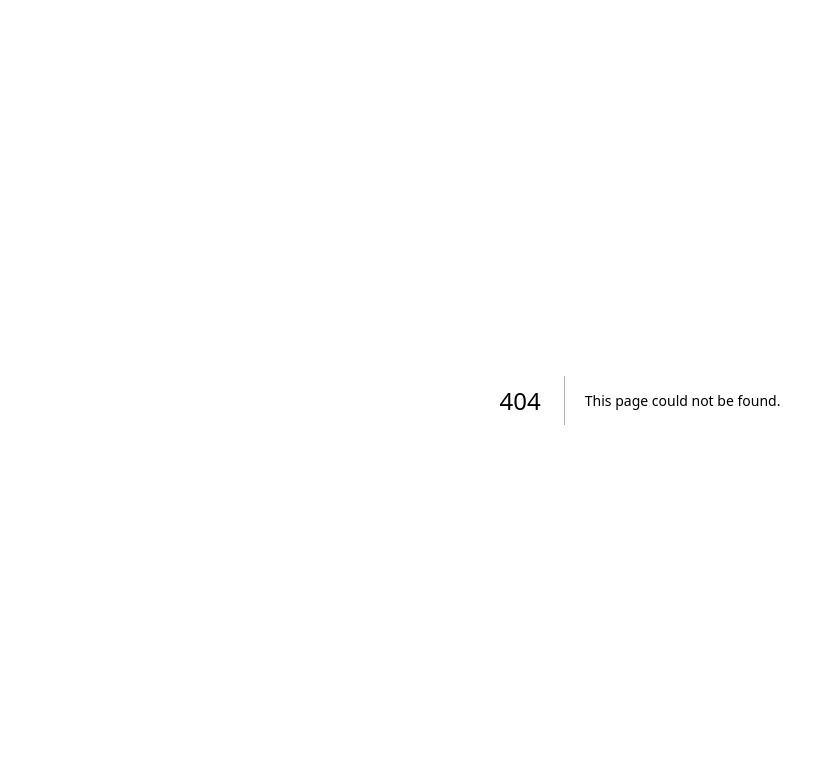
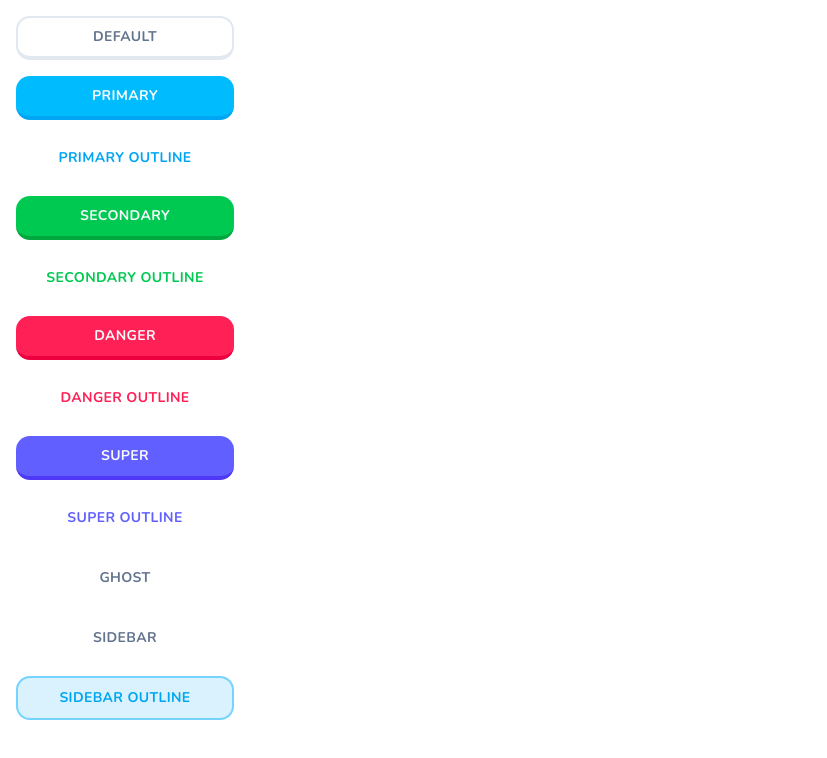
Before and after one commit to upaulo/fluento, a Next.js app: page /buttons in a window 1280 px wide. Before the commit this address had no page. Shown: the top 758 px of the page, without its empty margins (0-827 px from the left). Built offline with nearby package versions, Linux system fonts and the light colour scheme.

Commit message:
feat(button): create reusable component

```diff
--- /dev/null
+++ b/app/buttons/page.tsx
@@ -0,0 +1,22 @@
+import { Button } from "@/components/ui/button";
+
+function ButtonsPage() {
+	return (
+		<div className="p-4 space-y-4 flex flex-col max-w-[250px]">
+			<Button>default</Button>
+			<Button variant="primary">primary</Button>
+			<Button variant="primaryOutline">primary outline</Button>
+			<Button variant="secondary">secondary</Button>
+			<Button variant="secondaryOutline">secondary outline</Button>
+			<Button variant="danger">danger</Button>
+			<Button variant="dangerOutline">danger outline</Button>
+			<Button variant="super">super</Button>
+			<Button variant="superOutline">super outline</Button>
+			<Button variant="ghost">ghost</Button>
+			<Button variant="sidebar">sidebar</Button>
+			<Button variant="sidebarOutline">sidebar outline</Button>
+		</div>
+	);
+}
+
+export default ButtonsPage;
--- /dev/null
+++ b/components/ui/button.tsx
@@ -0,0 +1,75 @@
+import { cva, type VariantProps } from "class-variance-authority";
+import { Slot } from "radix-ui";
+import type * as React from "react";
+
+import { cn } from "@/lib/utils";
+
+const buttonVariants = cva(
+	"inline-flex shrink-0 items-center justify-center gap-2 rounded-xl text-sm font-bold whitespace-nowrap transition-all outline-none focus-visible:border-ring focus-visible:ring-[3px] focus-visible:ring-ring/50 disabled:pointer-events-none disabled:opacity-50 aria-invalid:border-destructive aria-invalid:ring-destructive/20 dark:aria-invalid:ring-destructive/40 [&_svg]:pointer-events-none [&_svg]:shrink-0 [&_svg:not([class*='size-'])]:size-4 uppercase tracking-wide",
+	{
+		variants: {
+			variant: {
+				default:
+					"bg-white text-black border-slate-200 border-2 border-b-4 active:border-b-2 hover:bg-slate-100 text-slate-500",
+				primary:
+					"bg-sky-400 text-primary-foreground hover:bg-sky-400/90 border-sky-500 border-b-4 active:border-b-0",
+				primaryOutline: "bg-white text-sky-500 hover:bg-slate-100",
+				secondary:
+					"bg-green-500 text-primary-foreground hover:bg-green-500/90 border-green-600 border-b-4 active:border-b-0",
+				secondaryOutline: "bg-white text-green-500 hover:bg-slate-100",
+				danger:
+					"bg-rose-500 text-primary-foreground hover:bg-rose-500/90 border-rose-600 border-b-4 active:border-b-0",
+				dangerOutline: "bg-white text-rose-500 hover:bg-slate-100",
+				super:
+					"bg-indigo-500 text-primary-foreground hover:bg-indigo-500/90 border-indigo-600 border-b-4 active:border-b-0",
+				superOutline: "bg-white text-indigo-500 hover:bg-slate-100",
+				ghost:
+					"bg-transparent text-slate-500 border-transparent border-0 hover:bg-slate-100",
+				sidebar:
+					"bg-transparent text-slate-500 border-2 border-transparent hover:bg-slate-100 transition-none",
+				sidebarOutline:
+					"bg-sky-500/15 text-sky-500 border-sky-300 border-2 hover:bg-sky-500/20 transition-none",
+			},
+			size: {
+				default: "h-11 px-4 py-2 has-[>svg]:px-3",
+				xs: "h-6 gap-1 px-2 text-xs has-[>svg]:px-1.5 [&_svg:not([class*='size-'])]:size-3",
+				sm: "h-8 gap-1.5 px-3 has-[>svg]:px-2.5",
+				lg: "h-12 px-6 has-[>svg]:px-4",
+				icon: "size-10",
+				"icon-xs": "size-6 rounded-md [&_svg:not([class*='size-'])]:size-3",
+				"icon-sm": "size-8",
+				"icon-lg": "size-10",
+				rounded: "rounded-full",
+			},
+		},
+		defaultVariants: {
+			variant: "default",
+			size: "default",
+		},
+	},
+);
+
+function Button({
+	className,
+	variant = "default",
+	size = "default",
+	asChild = false,
+	...props
+}: React.ComponentProps<"button"> &
+	VariantProps<typeof buttonVariants> & {
+		asChild?: boolean;
+	}) {
+	const Comp = asChild ? Slot.Root : "button";
+
+	return (
+		<Comp
+			data-slot="button"
+			data-variant={variant}
+			data-size={size}
+			className={cn(buttonVariants({ variant, size, className }))}
+			{...props}
+		/>
+	);
+}
+
+export { Button, buttonVariants };
```
Also changed, not shown: 1 other file (tests, documents, lock files or other folders).
